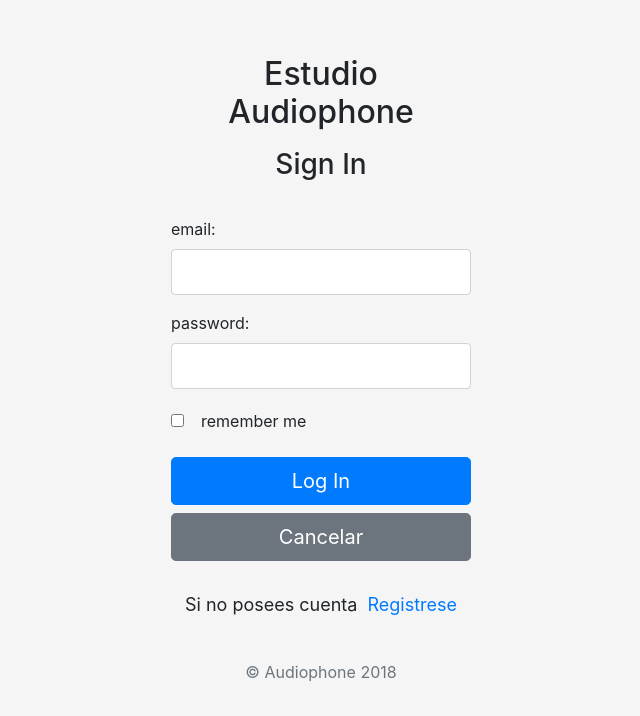
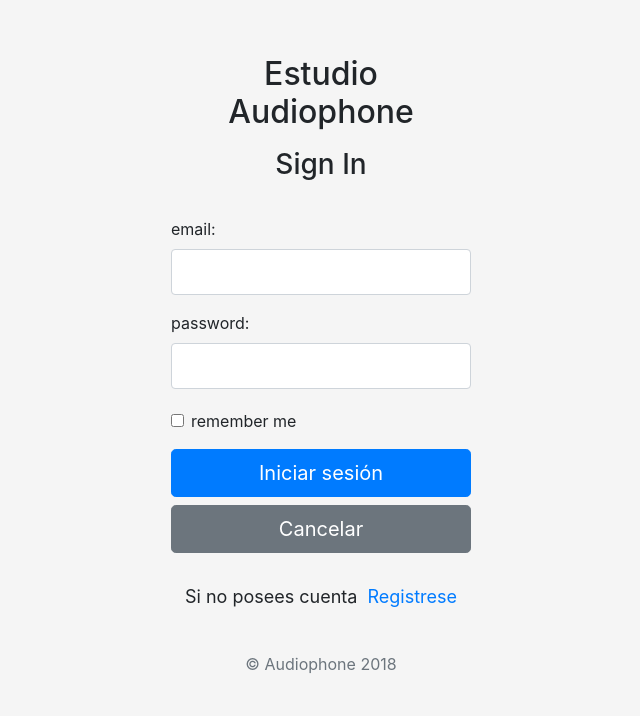
Before and after one commit to eaudiophone/audiophone-core, a React (Create React App) app: page / in a window 1280 px wide. Shown: the top 716 px of the page, without its empty margins (319-959 px from the left). Built offline with nearby package versions, Linux system fonts and the light colour scheme.

Commit message:
paginas de login y register actualizadas

```diff
--- a/src/pages/login/Login.jsx
+++ b/src/pages/login/Login.jsx
@@ -1,5 +1,7 @@
 import React, { Component } from 'react';
 import { Redirect } from 'react-router-dom';
+import { Container, Form, Button } from 'react-bootstrap';
+
 import AuthService from './../../services/AuthService';
 
 import './Login.css';
@@ -13,12 +15,15 @@ class Login extends Component {
 		// initial state
 		this.state = {
 			email: localStorage.getItem('email') || '',
+            password: '',
+            remember: false,
             redirect: false
 		};
 
         // events and vinculation with the state
 		this.handleInputChange = this.handleChange.bind( this );
 		this.handleSubmit = this.handleSubmit.bind( this );
+        this.resetForm = this.resetForm.bind( this );
 
         // services
         this.authService = new AuthService();
@@ -48,6 +53,17 @@ class Login extends Component {
 		event.preventDefault();
 	}
 
+    resetForm( event ) {
+
+        document.getElementById('check').checked = false;
+
+        this.setState({
+            email: '',
+            password: '',
+            remember: false
+        });
+    }
+
     redirectTo() {
 
         if ( this.state.redirect ) {
@@ -59,18 +75,16 @@ class Login extends Component {
 
     	return (
 
-    		<div className="form-group">
-    			<label htmlFor="inputEmail">email:</label>
-    			<input
-    				id="inputEmail"
-                    className="form-control"
+    		<Form.Group controlId="inputEmail">
+    			<Form.Label>email:</Form.Label>
+    			<Form.Control
                     name="email"
                     type="email"
                     value={ this.state.email }
     				onChange={ this.handleInputChange }
     				required
     				/>
-    		</div>
+    		</Form.Group>
 
     	);
     }
@@ -78,16 +92,17 @@ class Login extends Component {
     getPasswordInput() {
 
     	return (
-    		<div className="form-group">
-    			<label htmlFor="inputPassword">password:</label>
-    			<input
-    				id="inputPassword"
-                    className="form-control"
+
+    		<Form.Group controlId="inputPassword">
+            	<Form.Label>password:</Form.Label>
+    			<Form.Control
                     name="password"
     				type="password"
+                    onChange={ this.handleInputChange }
+                    value={ this.state.password }
     				required
     		    />
-    		</div>
+    	    </Form.Group>
     	);
     }
 
@@ -95,20 +110,22 @@ class Login extends Component {
 
     	return (
 
-    		 <div className="form-group form-check">
-                <input
-                   	className="form-check-input"
+    		 <Form.Group controlId="inputRemember">
+                <Form.Check
+                    id="check"
                     name="remember"
                     type="checkbox"
+                    label="remember me"
+                    value={ this.state.remember }
                 />
-                <label id="remember">remember me</label>
-            </div>
+            </Form.Group>
     	);
     }
 
     getRegister() {
 
     	return (
+
     		 <div className="register">
         		<p>
             		Si no posees cuenta
@@ -123,16 +140,22 @@ class Login extends Component {
         return (
 
             <div>
-                <input
-                    className="btn btn-primary btn-block btn-lg"
+                <Button
                     type="submit"
-                    value="Log In"
-                />
-                <input
-                    className="btn btn-secondary btn-block btn-lg"
-                    type="reset"
-                    value="Cancelar"
-                />
+                    variant="primary"
+                    size="lg"
+                    block
+                >
+                    Iniciar sesión
+                </Button>
+                <Button
+                    onClick={ this.resetForm }
+                    variant="secondary"
+                    size="lg"
+                    block
+                >
+                    Cancelar
+                </Button>
             </div>
         );
     }
@@ -141,9 +164,9 @@ class Login extends Component {
 
     	return (
 
-    		<div className="container">
+            <Container>
 
-    			<form className="form-signin" onSubmit={ this.handleSubmit }>
+                <Form className="form-signin" onSubmit={ this.handleSubmit }>
 
                     <h2 className="mb-3">Estudio Audiophone</h2>
                     <h3 className="mb-3 text-center">
@@ -160,10 +183,11 @@ class Login extends Component {
                         &copy; Audiophone 2018
                     </p>
 
-    			</form>
+                </Form>
 
                 { this.redirectTo() }
-    		</div>
+
+            </Container>
      	);
   	}
 }
--- a/src/pages/register/Register.jsx
+++ b/src/pages/register/Register.jsx
@@ -1,5 +1,7 @@
 import React, { Component } from 'react';
 import { Redirect } from 'react-router-dom';
+import { Container, Form, Button, Row, Col  } from 'react-bootstrap';
+
 import User from './../../models/UserModels';
 
 import './Register.css';
@@ -11,11 +13,34 @@ class Register extends Component {
 		super( props );
 
 		this.state = {
-			redirect: false
+			redirect: false,
+			name: '',
+			email: '',
+			password: ''
 		}
 
 		this.handleSubmit = this.handleSubmit.bind( this );
+		this.handleChange = this.handleChange.bind( this );
+		this.resetForm = this.resetForm.bind( this );
 	}
+
+	handleChange( event ) {
+
+        const target = event.target;
+		const name = target.name;
+		const value = target.value;
+
+		this.setState({ [ name ] : value });
+	}
+
+	resetForm( event ) {
+
+        this.setState({
+        	name: '',
+            email: '',
+            password: '',
+        });
+    }
 
 	handleSubmit( event ) {
 
@@ -45,16 +70,17 @@ class Register extends Component {
 
 		return (
 
-			<div className="form-group">
-				<label htmlFor="inputName">Nombre y apellido:</label>
-				<input
-					className="form-control form-control-lg"
-					id="inputName"
+			<Form.Group>
+				<Form.Label>Nombre y apellido:</Form.Label>
+				<Form.Control
 					type="text"
 					name="name"
+					size="lg"
+					value={ this.state.name }
+					onChange={ this.handleChange }
 					required
-					/>
-			</div>
+				/>
+			</Form.Group>
 		);
 	}
 
@@ -62,16 +88,17 @@ class Register extends Component {
 
 		return (
 
-			<div className="form-group">
-				<label htmlFor="inputEmail">Correo electronico:</label>
-				<input
-					id="inputEmail"
-					className="form-control form-control-lg"
+			<Form.Group>
+				<Form.Label>Correo:</Form.Label>
+				<Form.Control
 					type="email"
 					name="email"
+					size="lg"
+					value={ this.state.email }
+					onChange={ this.handleChange }
 					required
 				/>
-			</div>
+			</Form.Group>
 		 );
 	}
 
@@ -79,16 +106,17 @@ class Register extends Component {
 
 		return (
 
-			<div className="form-group">
-				<label htmlFor="inputPassword">Nueva Contraseña:</label>
-				<input
-					className="form-control form-control-lg"
-					id="inputPassword"
+			<Form.Group>
+				<Form.Label>Contraseña:</Form.Label>
+				<Form.Control
 					type="password"
 					name="password"
+					size="lg"
+					value={ this.state.password }
+					onChange={ this.handleChange }
 					required
 				/>
-			</div>
+			</Form.Group>
 		);
 	}
 
@@ -96,22 +124,29 @@ class Register extends Component {
 
 		return(
 
-			<div className="row">
-				<div className="col-6">
-					<input
+			<Row>
+				<Col sm="6">
+					<Button
 						type="submit"
-						value="Registrar"
-						className="btn btn-primary btn-lg btn-block"
-					/>
-				</div>
-				<div className="col-6">
-					<input
+						variant="primary"
+						size="lg"
+						block
+					>
+						Registrar
+					</Button>
+				</Col>
+				<Col sm="6">
+					<Button
 						type="reset"
-						value="Cancelar"
-						className="btn btn-secondary btn-lg btn-block"
-					/>
-				</div>
-			</div>
+						variant="secondary"
+						size="lg"
+						block
+						onSubmit={ this.resetForm }
+					>
+						Cancelar
+					</Button>
+				</Col>
+			</Row>
 		);
 	}
 
@@ -119,9 +154,9 @@ class Register extends Component {
 
 		return (
 
-			<div className="container">
+			<Container>
 
-				<form className="form-register" onSubmit={ this.handleSubmit }>
+				<Form className="form-register" onSubmit={ this.handleSubmit }>
 
 					<h2 className="mb-5">
 						Registro de usuarios
@@ -132,14 +167,14 @@ class Register extends Component {
 					{ this.getPasswordInput() }
 					{ this.getButtons() }
 
-				</form>
+				</Form>
 
 				<p className="mt-5 text-center">
 					<a href="/">Volver al login</a>
 				</p>
 
 				{ this.redirectTo() }
-			</div>
+			</Container>
 		);
 	}
 }
```
Lines whose indentation alone changed are shown as unchanged.
